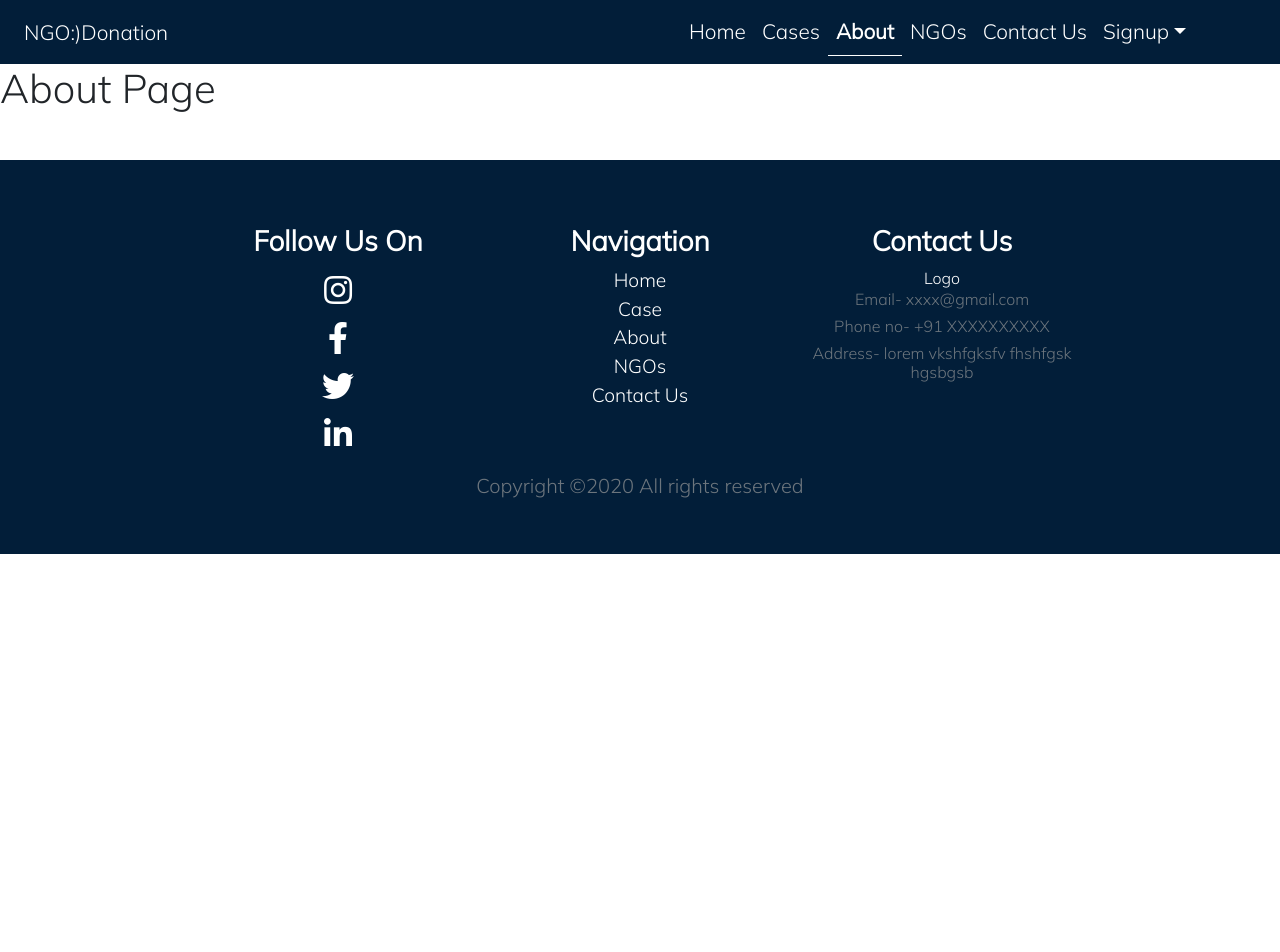
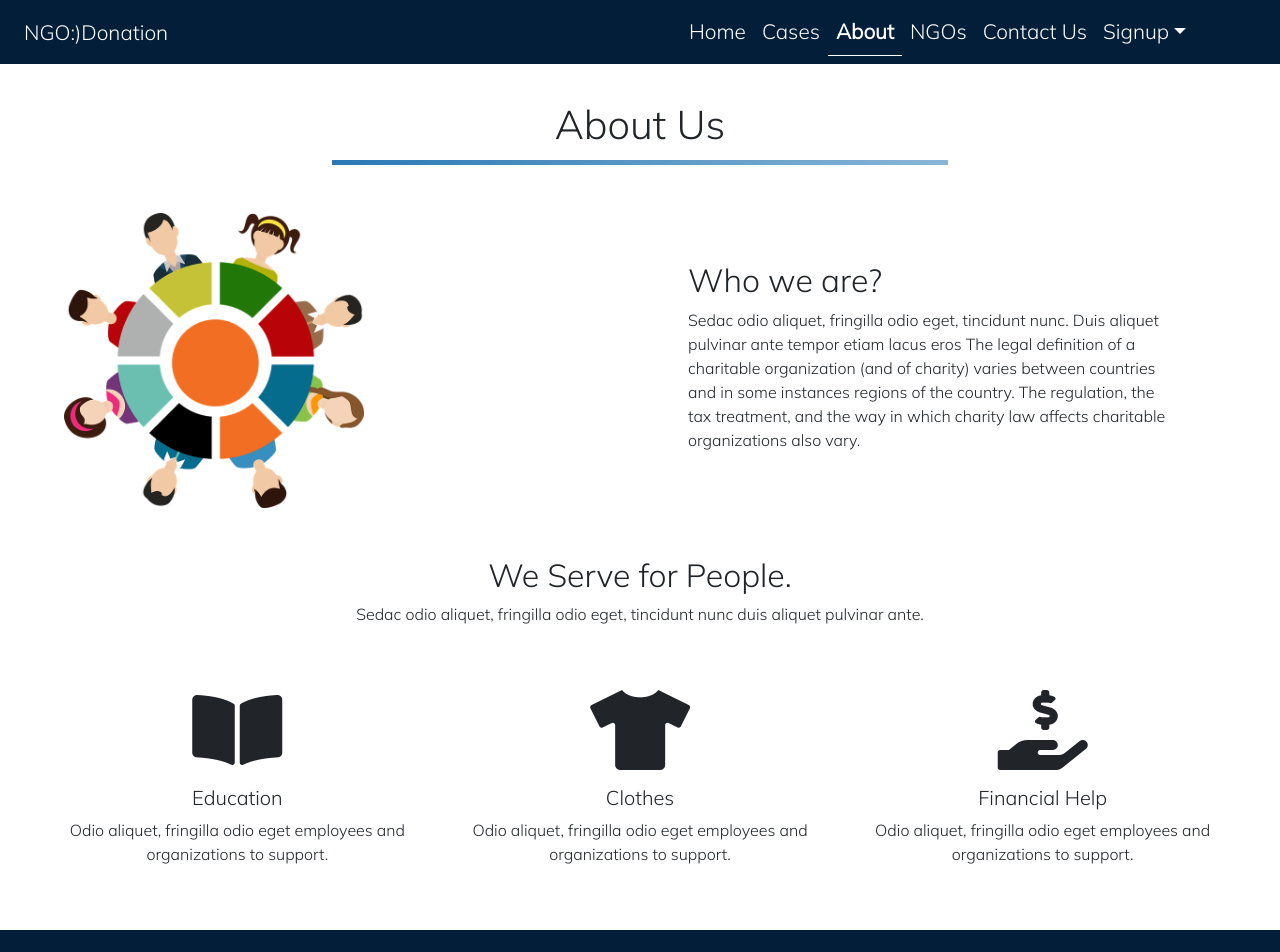
Before and after one commit to tanu456/Donate-MERN, a React (Create React App) app in the folder frontend/: page /about in a window 1280 px wide. Shown: the top 952 px of the page. Before the commit the page ends 800 px from the top, so only its background shows below. Built offline with nearby package versions, Linux system fonts and the light colour scheme.

Commit message:
About page, Service cards

```diff
--- a/frontend/src/App.css
+++ b/frontend/src/App.css
@@ -135,3 +135,14 @@ body {
 .card-deck:hover {
   transform: scale(1.05, 1.05);
 }
+
+.heading-border {
+  border-bottom: 5px solid transparent;
+    border-image: linear-gradient(to right, #2978b5, #8ab6d6);
+    border-image-slice: 1;
+    padding: 12px;
+}
+
+.about-image {
+  max-width: 300px;
+}
--- a/frontend/src/components/About.js
+++ b/frontend/src/components/About.js
@@ -1,10 +1,61 @@
+/* eslint-disable jsx-a11y/img-redundant-alt */
 import React from "react";
+import Aboutcard from "./Aboutcard";
+import Aboutdata from "./Aboutdata";
+import about_image from "./images/about-image.png";
 
 function About() {
   return (
-    <div>
-      <h1>About Page</h1>
-    </div>
+    <>
+      <div className="container-fluid">
+        <div className="row justify-content-center mt-4">
+          <div className="col-6 text-center">
+            <h1 className="heading-border">About Us</h1>
+          </div>
+        </div>
+
+        <div className="row justify-content-center p-3 m-4">
+          <div className="col-lg-6 col-md-8 col-sm-8 mx-auto">
+            <img className="about-image" src={about_image} alt="about-image" />
+          </div>
+          <div className="col-lg-6 col-md-8 col-sm-8 p-5">
+            <div>
+              <h2>Who we are?</h2>
+              <p>
+                Sedac odio aliquet, fringilla odio eget, tincidunt nunc. Duis
+                aliquet pulvinar ante tempor etiam lacus eros The legal
+                definition of a charitable organization (and of charity) varies
+                between countries and in some instances regions of the country.
+                The regulation, the tax treatment, and the way in which charity
+                law affects charitable organizations also vary.
+              </p>
+            </div>
+          </div>
+        </div>
+
+        <div className="row justify-content-center m-4">
+          <div className="col-11 mb-4">
+            <div className="section text-center">
+              <h2>We Serve for People.</h2>
+              <p>
+                Sedac odio aliquet, fringilla odio eget, tincidunt nunc duis
+                aliquet pulvinar ante.
+              </p>
+            </div>
+          </div>
+          {Aboutdata.map((value, index) => {
+            return (
+              <Aboutcard
+                key={index}
+                imgsrc={value.imgsrc}
+                heading={value.heading}
+                detail={value.detail}
+              />
+            );
+          })}
+        </div>
+      </div>
+    </>
   );
 }
 
--- /dev/null
+++ b/frontend/src/components/Aboutcard.js
@@ -0,0 +1,19 @@
+import React from "react";
+
+const Aboutcard = (props) => {
+  return (
+    <>
+      <div className="col-lg-4 col-md-6 col-sm-8 mt-4">
+        <div className="service-section mb-3 text-center">
+          <div className="sercive-icon mb-3">{props.imgsrc}</div>
+          <div className="service-text mt-2">
+            <h5>{props.heading}</h5>
+            <p>{props.detail}</p>
+          </div>
+        </div>
+      </div>
+    </>
+  );
+};
+
+export default Aboutcard;
--- /dev/null
+++ b/frontend/src/components/Aboutdata.js
@@ -0,0 +1,24 @@
+import React from "react";
+
+const Aboutdata = [
+  {
+    imgsrc: <i class="fas fa-book-open fa-5x"></i>,
+    heading: "Education",
+    detail:
+      "Odio aliquet, fringilla odio eget employees and organizations to support.",
+  },
+  {
+    imgsrc: <i class="fas fa-tshirt fa-5x"></i>,
+    heading: "Clothes",
+    detail:
+      "Odio aliquet, fringilla odio eget employees and organizations to support.",
+  },
+  {
+    imgsrc: <i class="fas fa-hand-holding-usd fa-5x"></i>,
+    heading: "Financial Help",
+    detail:
+      "Odio aliquet, fringilla odio eget employees and organizations to support.",
+  },
+];
+
+export default Aboutdata;
```
Also changed, not shown: frontend/src/components/images/about-image.png (added).
